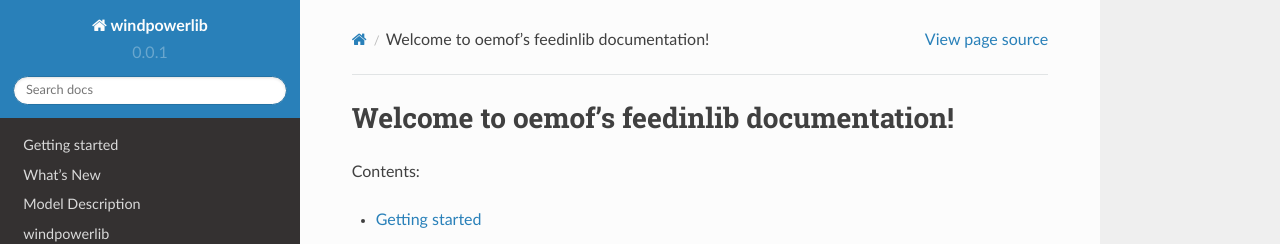
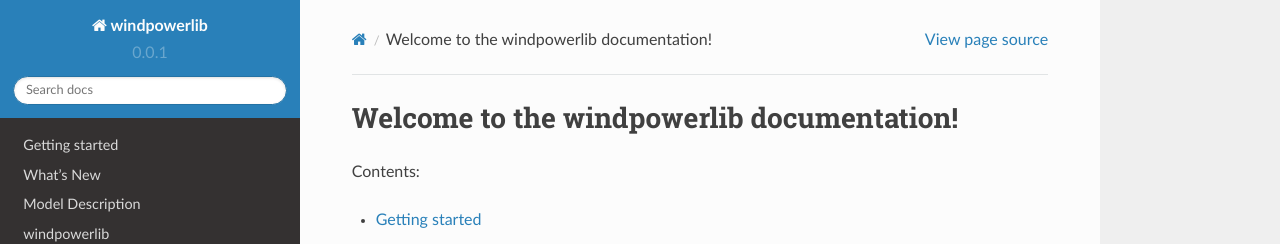
Before and after one commit to wind-python/windpowerlib, a Sphinx documentation site: the page built from doc/index.rst, in a window 1280 px wide and 1022 px high. Shown: the top 244 px of the window. Built offline with Sphinx 7.4.7 and the Read the Docs theme 2.0.0, drawn with Linux system fonts in a browser that asks for light colours; formulas are drawn with MathJax 3.

Commit message:
fix titel of the documentation

```diff
--- a/doc/index.rst
+++ b/doc/index.rst
@@ -1,4 +1,4 @@
-Welcome to oemof's feedinlib documentation!
+Welcome to the windpowerlib documentation!
 ===========================================
 
 Contents:
```
